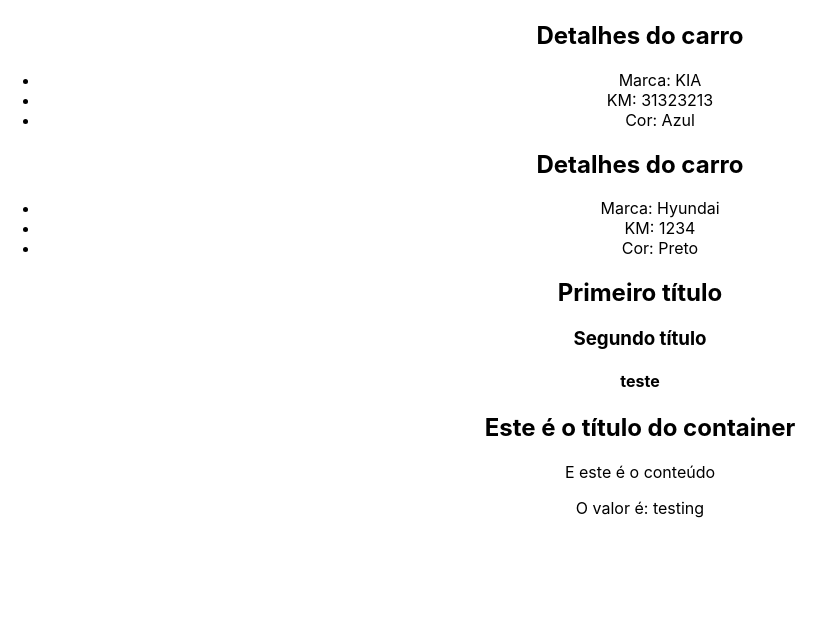
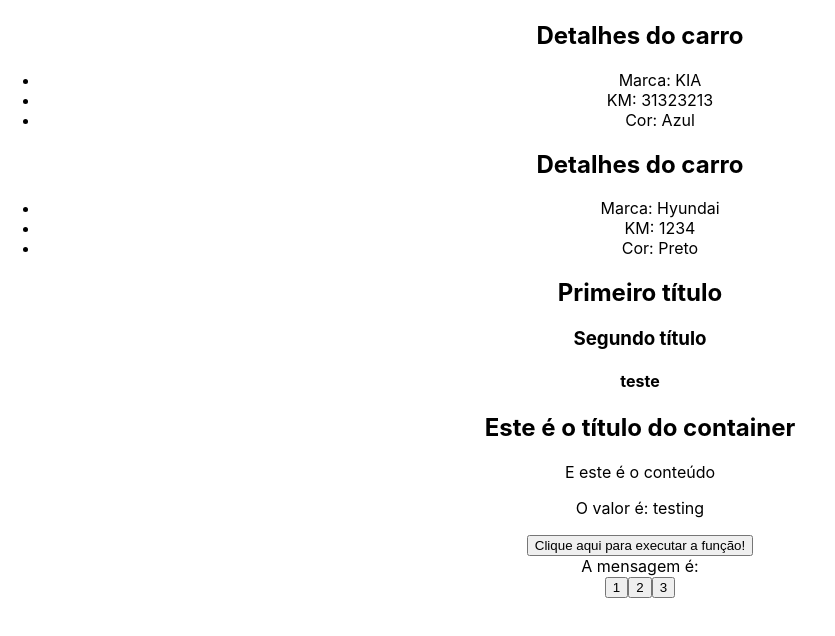
Before and after one commit to tjeveraldo/Proj_React, a React (Create React App) app in the folder 3_AVANCANDO_EM_REACT/avancando/: page / in a window 1280 px wide. Shown: the part 3739-4375 px from the top of the page, without its empty margins (0-835 px from the left). Built offline with nearby package versions, Linux system fonts and the light colour scheme.

Commit message:
MESSAGE COM STAGE LIFT

```diff
--- a/3_AVANCANDO_EM_REACT/avancando/src/App.js
+++ b/3_AVANCANDO_EM_REACT/avancando/src/App.js
@@ -10,6 +10,9 @@
 import ShowUserName from './components/ShowUserName';
 import Fragment from './components/Fragment';
 import Container from './components/Container';
+import ExecuteFunction from './components/ExecuteFunction';
+import Message from './components/Message';
+import ChangeMessageState from './components/ChangeMessageState';
 
 
 function App() {
@@ -20,8 +23,20 @@
   const cars = [
     {id: 1, brand:"Ferrari", color:"Amarela", newCar: true, km:0},
     {id: 2, brand:"KIA", color:"Azul", newCar: false, km:31323213},
-    {id: 3, brand:"Hyundai", color:"Preto", newCar: false, km:1234,}
+    {id: 3, brand:"Hyundai", color:"Preto", newCar: false, km:1234}
   ]
+
+
+  function showMessage(){
+    console.log("Evento do componente pai!")
+  }
+
+  const [message, setMessage] = useState("")
+
+  const handleMessage = (msg) => {
+    setMessage(msg);
+  }
+
   return (
     <div className="App">
       <h1>Oba, estou avançando em React</h1>
@@ -46,6 +61,7 @@
       {/* loop em array de objetos */}
       {cars.map((car) => (
         <CarDetails
+          key={car.id}
           brand={car.brand}
           color={car.color}
           km={car.km}
@@ -57,6 +73,11 @@
       <Container myValue="testing">
         <p>E este é o conteúdo</p>
       </Container>
+      {/* executar função */}
+      <ExecuteFunction myFunction={showMessage} />
+      {/* state lift  */}
+      <Message msg={message}/>
+      <ChangeMessageState handleMessage={handleMessage} />
     </div>
   );
 }
--- /dev/null
+++ b/3_AVANCANDO_EM_REACT/avancando/src/components/ChangeMessageState.js
@@ -0,0 +1,14 @@
+import React from 'react'
+
+const ChangeMessageState = ({handleMessage}) => {
+    const messages = ["Oi","Olá","Oi, tudo bem?"]
+  return (
+    <div>
+        <button onClick={() => handleMessage(messages[0])}>1</button>
+        <button onClick={() => handleMessage(messages[1])}>2</button>
+        <button onClick={() => handleMessage(messages[2])}>3</button>
+    </div>
+  )
+}
+
+export default ChangeMessageState
--- /dev/null
+++ b/3_AVANCANDO_EM_REACT/avancando/src/components/ExecuteFunction.js
@@ -0,0 +1,11 @@
+
+
+const ExecuteFunction = ({myFunction}) => {
+  return (
+    <div>
+        <button onClick={myFunction}>Clique aqui para executar a função!</button>
+    </div>
+  )
+}
+
+export default ExecuteFunction
--- /dev/null
+++ b/3_AVANCANDO_EM_REACT/avancando/src/components/Message.js
@@ -0,0 +1,7 @@
+const Message = ({msg}) => {
+  return (
+    <div>A mensagem é: {msg}</div>
+  )
+}
+
+export default Message
```
